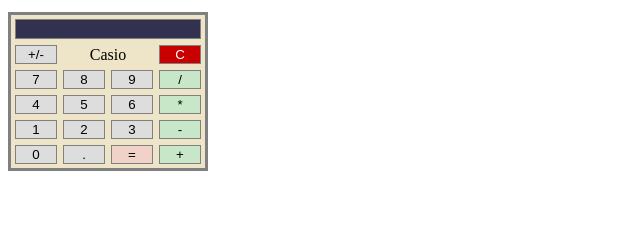
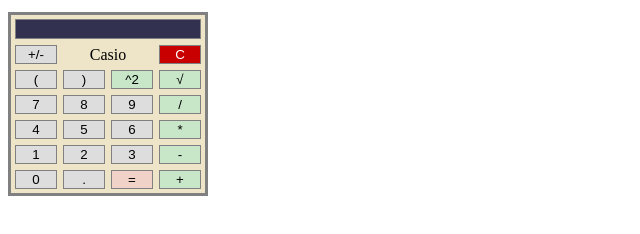
Before and after one commit to CoreDip/lab3, a plain HTML site: page index.html in a window 1280 px wide. Shown: the whole page, without its empty margins (0-640 px from the left). Drawn offline with Linux system fonts and the light colour scheme.

Commit message:
Add files via upload

```diff
--- a/index.html
+++ b/index.html
@@ -13,10 +13,16 @@
                 <label><input class="TextEdit" name="input" type="text" size=28 value="" width="250px"></label>
             </td>
         </tr>
-		<tr>
+        <tr>
             <td><input type="button" name="+/-" value="+/-" OnClick="lab3.input.value *= '-1'"></td>
-            <td colspan=2>Casio</td>
+            <td colspan="2">Casio</td>
             <td><input class="bClear" name="clear" type="Button" value="C" OnClick="lab3.input.value = ''" /></td>
+        </tr>
+        <tr>
+            <td><input type="Button" name="(" value="(" OnClick="lab3.input.value += '('" /></td>
+            <td><input type="Button" name=")" value=")" OnClick="lab3.input.value += ')'" /></td>
+            <td><input class="bOperation" type="button" name="pow2" value="^2" OnClick="lab3.input.value = Math.pow(lab3.input.value,2)"/></td>
+            <td><input class="bOperation" type="button" name="sqrt" value="√" OnClick="lab3.input.value = Math.sqrt(lab3.input.value)"></td>
         </tr>
         <tr>
             <td><input type="button" name="seven" value="7" OnClick="lab3.input.value += '7'"></td>
```
